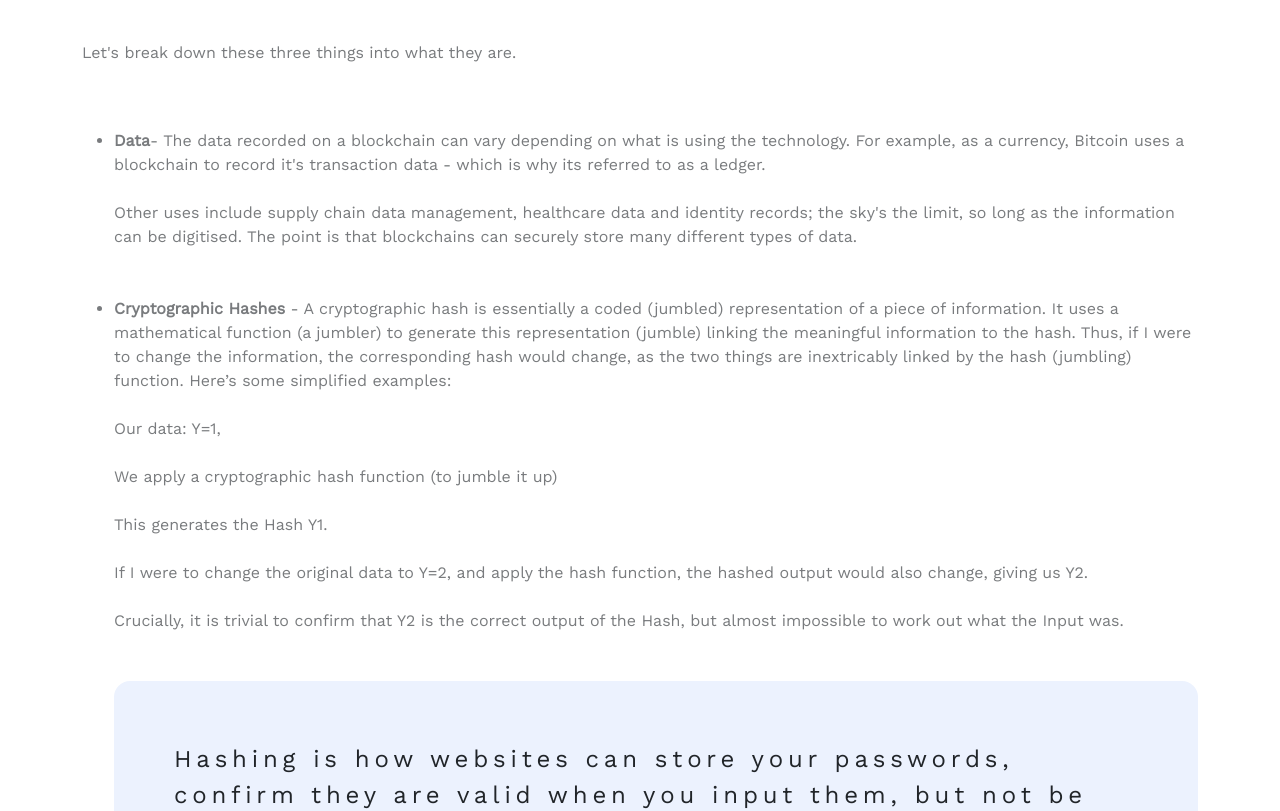
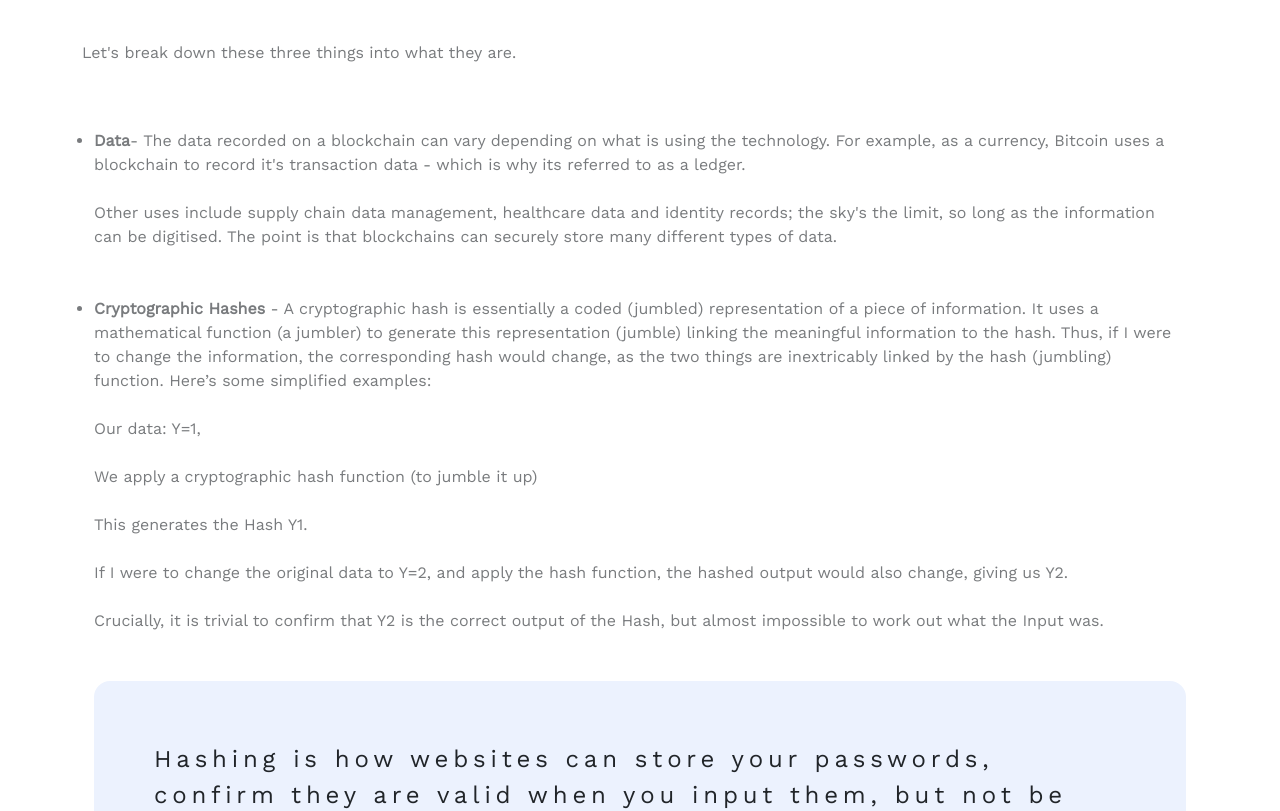
Before and after one commit to TEE2DWHY/TeamDefi, a React (Create React App) app: page /how-blockchain-works in a window 1280 px wide. Shown: the part 2640-3451 px from the top of the page. Built offline with nearby package versions, Linux system fonts and the light colour scheme.

Commit message:
created the how blockchain works  page

```diff
--- a/src/pages/Blockchain.js
+++ b/src/pages/Blockchain.js
@@ -77,7 +77,7 @@ const Blockchain = () => {
                 <br /> <br />
                 <p style={{ opacity: "0.6" }}>Let's break down these three things into what they are. </p>
                 <br /> <br />
-                <ul>
+                <ul className='container'>
                     <li style={{ opacity: "0.6" }}><span style={{ fontWeight: "900" }}>Data</span>- The data recorded on a blockchain can vary depending on what is using the technology. For example, as a currency, Bitcoin uses a blockchain to record it's transaction data - which is why its referred to as a ledger.
                         <br /> <br />
                         Other uses include supply chain data management, healthcare data and identity records; the sky's the limit, so long as the information can be digitised. The point is that blockchains can securely store many different types of data.   </li>
```
Also changed, not shown: src/pages/MarketMakers.js (added, +9 -0 lines).
